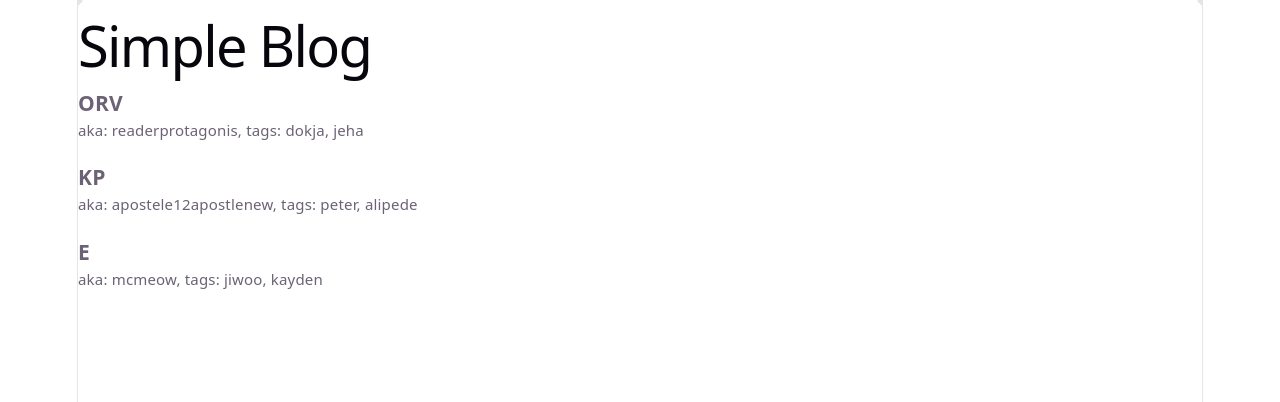
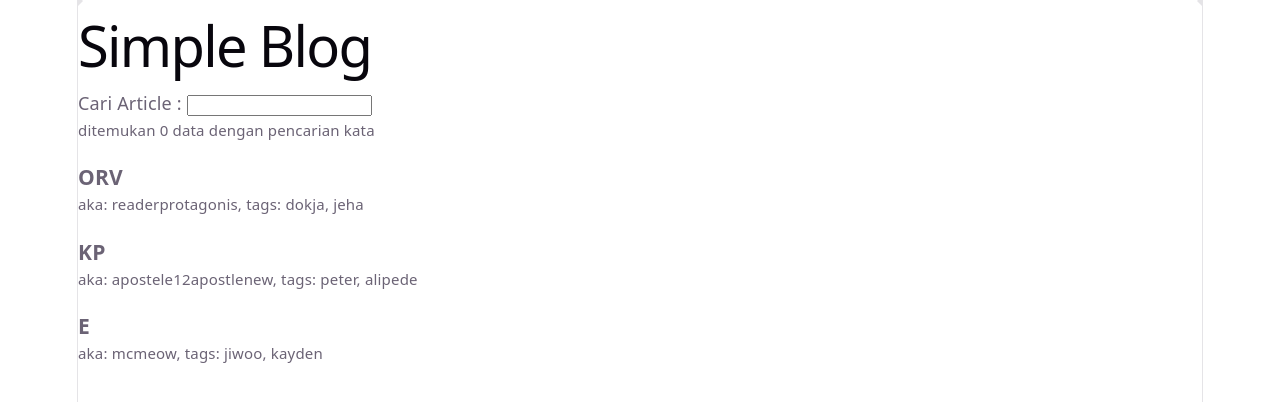
Before and after one commit to calistasalsabila/Website, a React (Vite) app in the folder 01_front_end/08_react/01_react_fundamental/code/01_fundamental/: page / in a window 1280 px wide. Shown: the top 402 px of the page. Built offline with nearby package versions, Linux system fonts and the light colour scheme.

Commit message:
fitur filter data dan pengenalan useState

```diff
--- a/01_front_end/08_react/01_react_fundamental/code/01_fundamental/src/pages/Index.jsx
+++ b/01_front_end/08_react/01_react_fundamental/code/01_fundamental/src/pages/Index.jsx
@@ -1,15 +1,23 @@
+import { useState } from "react";
 import posts from "../posts.json"
 import Article from "../componennts/Article"
 
 
 function Homepage(){
+
+    const [search, setSearch] = useState("");
+    const changeSearch = (event) => {
+        setSearch(event.target.value);
+    }
     return(
         <>
             <h1>Simple Blog</h1>
+            <div>Cari Article : <input onChange={changeSearch}></input></div>
+            <small>ditemukan 0 data dengan pencarian kata {search}</small>
             {
-                posts.map(({title, tags, aka})=>(
+                posts.map(({title, tags, aka}, index)=>(
                     // <Article title={title} tags={tags} aka={aka} />
-                    <Article {...{title, tags, aka}} />
+                    <Article {...{title, tags, aka}} key={index} />
                 ))
             }
         </>
```
